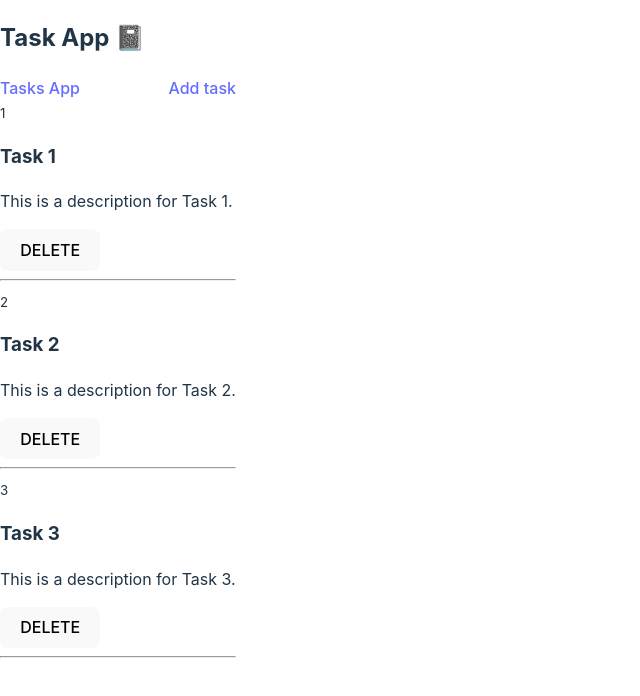
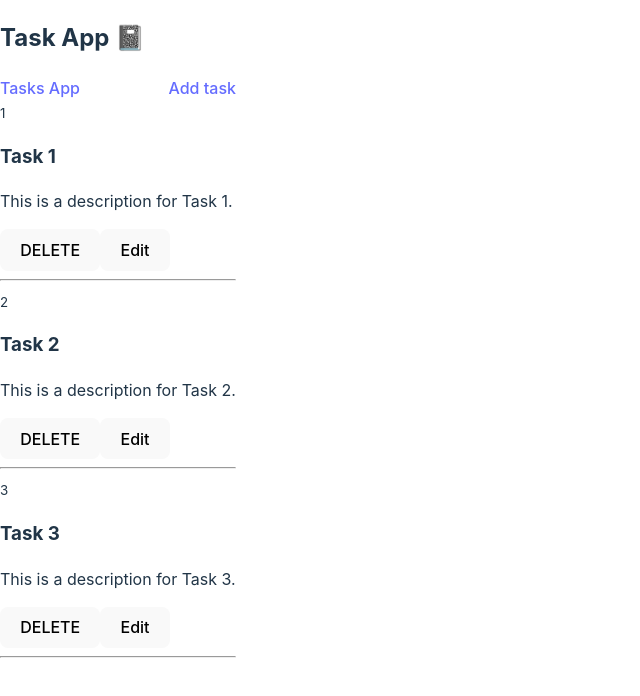
Before and after one commit to Renukta-21/ContextAPI-useReducer-TasksApp, a React (Vite) app: page / in a window 1280 px wide. Shown: the top 696 px of the page, without its empty margins (0-640 px from the left). Built offline with nearby package versions, Linux system fonts and the light colour scheme.

Commit message:
redirecting to edit-task

```diff
--- a/src/components/TaskList.jsx
+++ b/src/components/TaskList.jsx
@@ -1,9 +1,10 @@
 import { useContext } from 'react'
 import { GlobalContext } from '../context/GlobalContext'
-import { Link } from 'react-router'
+import { Link, useNavigate } from 'react-router'
 
 function TaskList() {
   const { state, dispatch } = useContext(GlobalContext)
+  const navigate = useNavigate()
 
   return (
     <div>
@@ -21,6 +22,9 @@ function TaskList() {
           >
             DELETE
           </button>
+          <button onClick={()=>{
+            navigate(`/edit-task/${t.id}`)
+          }}>Edit</button>
           <hr />
         </div>
       ))}
```
